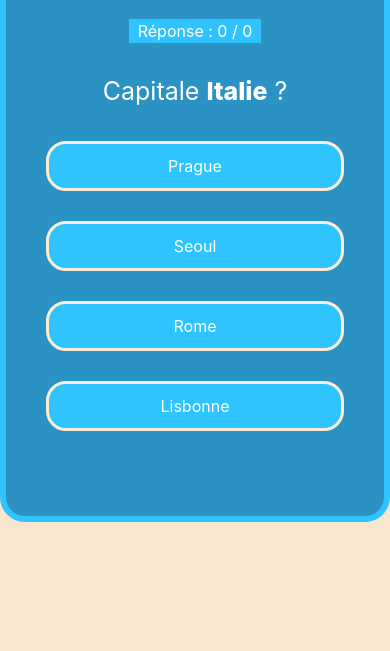
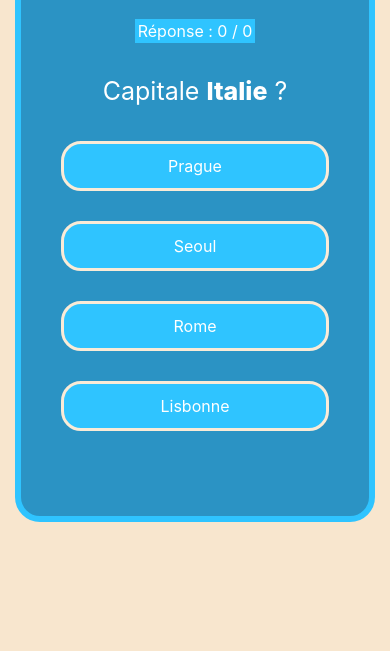
Before and after one commit to Nicoji/quiz-capital, a plain HTML site: page index.html in a window 390 px wide. Shown: the part 193-844 px from the top of the page. Drawn offline with nearby package versions, Linux system fonts and the light colour scheme.

Commit message:
Fixed display bug on mobile version

```diff
--- a/index.html
+++ b/index.html
@@ -2,14 +2,13 @@
 <html>
 <head>
     <meta charset="utf-8"/>
-    <meta name="viewport" content="width=device-width, initial-scale=1">
+    <!-- <meta name="viewport" content="width=device-width, initial-scale=1">  -->
     <link rel="stylesheet" href="https://stackpath.bootstrapcdn.com/bootstrap/4.5.0/css/bootstrap.min.css" integrity="sha384-9aIt2nRpC12Uk9gS9baDl411NQApFmC26EwAOH8WgZl5MYYxFfc+NcPb1dKGj7Sk" crossorigin="anonymous">
 	<link rel="stylesheet" href="style.css">
 	<title> Quiz des capitales </title>
 </head>
 <body>
     <div class="container">
-        <div class="row align-items-center">
         <div class="quiz-box offset-md-1 offset-lg-2 col-md-10 col-lg-8 col-sm-12">
             <h1>Quiz des capitales</h1>
             <div class="question-section">
@@ -43,7 +42,6 @@
                 <button class="btn btn-primary align-self-center reset"> Rejouer </button>
             </div>
         </div>
-        </div>
     </div>
 <script type="text/javascript" src="script.js"></script>
 </body>
```
